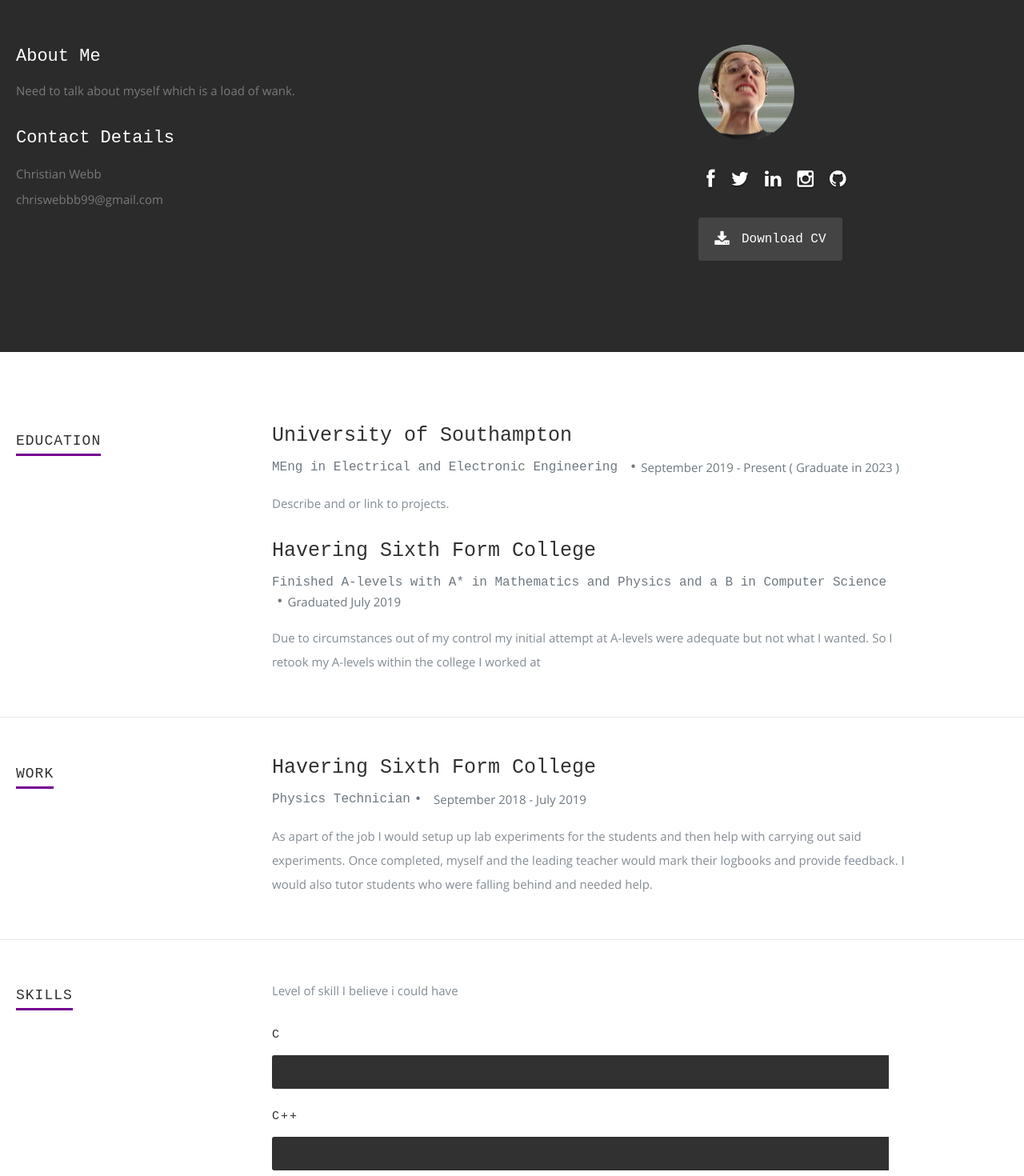
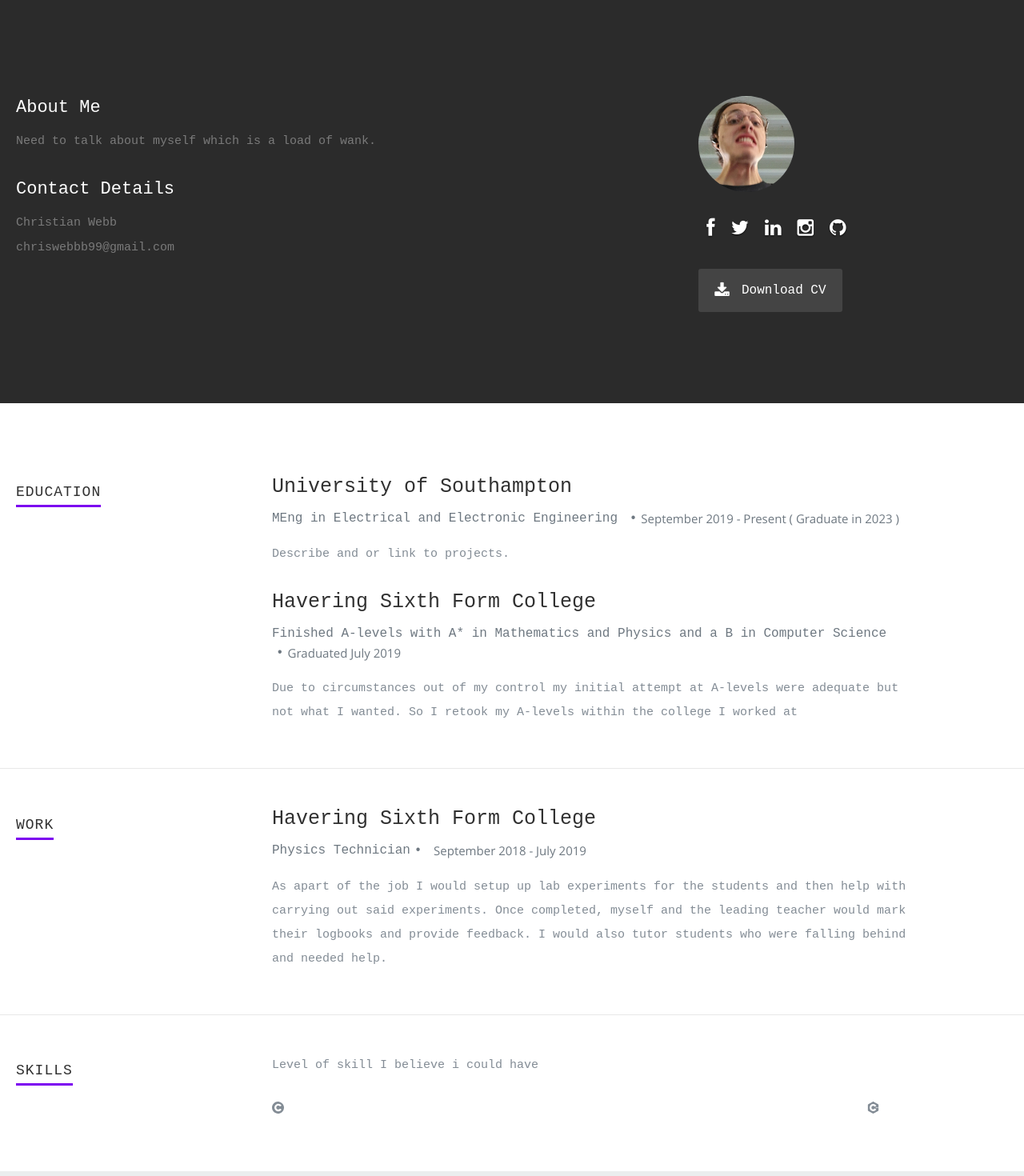
Before and after one commit to chriswebbb/Website, a React (Create React App) app in the folder my-react-app-two/: page / in a window 1280 px wide. Shown: the part 840-2310 px from the top of the page at 80% size. Built offline with nearby package versions, Linux system fonts and the light colour scheme.

Commit message:
Updated skills area

```diff
--- a/my-react-app-two/package.json
+++ b/my-react-app-two/package.json
@@ -9,6 +9,7 @@
     "react": "^16.2.0",
     "react-dom": "^16.2.0",
     "react-ga": "^2.7.0",
+    "react-icons": "^4.3.1",
     "react-scripts": "1.0.17"
   },
   "scripts": {
--- a/my-react-app-two/public/css/default.css
+++ b/my-react-app-two/public/css/default.css
@@ -143,7 +143,7 @@ html {
 
 body {
    background: #fff;
-   font-family: 'opensans-regular', sans-serif;
+   font-family: "Courier New", monospace;
    font-weight: normal;
    font-size: 15px;
    line-height: 30px;
@@ -159,7 +159,7 @@ body {
 
 h1, h2, h3, h4, h5, h6 {
    color: #313131;
-	font-family: 'opensans-bold', sans-serif;
+	font-family: "Courier New", monospace;
    font-weight: normal;
 }
 h1 a, h2 a, h3 a, h4 a, h5 a, h6 a { font-weight: inherit; }
@@ -692,11 +692,12 @@ input[type="checkbox"] { display: inline; }
 
 /*vertical offset*/
 
+.row .offset-t-1-9    { margin-top: 5%; }
+.row .offset-t-1    { margin-top: 8.33333%; }
 .row .offset-t-2    { margin-top: 16.66667%; }
 .row .offset-t-3    { margin-top: 25%; }
 .row .offset-t-4    { margin-top: 33.33333%; }
 .row .offset-t-5    { margin-top: 41.66667%; }
-.row .offset-t-1    { margin-top: 8.33333%; }
 .row .offset-t-6    { margin-top: 50%; }
 .row .offset-t-7    { margin-top: 58.33333%; }
 .row .offset-t-8    { margin-top: 66.66667%; }
--- a/my-react-app-two/public/css/layout.css
+++ b/my-react-app-two/public/css/layout.css
@@ -133,7 +133,7 @@ header .banner-text h2 span{
    vertical-align: bottom;
 }
 header .banner-text h1 a {
-   color: rgb(153, 0, 255);
+   color: #7c00f0;
 }
 header .banner-text hr {
    width: 60%;
@@ -155,7 +155,7 @@ header .social li {
    padding: 0;
 }
 header .social li a { color: #fff; }
-header .social li a:hover { color: #740091; }
+header .social li a:hover { color: #7c00f0; }
 
 /* scrolldown link */
 header .scrolldown a {
@@ -236,7 +236,7 @@ ul#nav {
    min-height: 48px;
    width: auto;
 
-   /* center align the menu */
+   /* right align the menu */
    text-align: right;
    margin-top: 15px;
    margin-right: 25px;
@@ -269,7 +269,11 @@ ul#nav li a {
 }
 
 ul#nav li a:active { background-color: transparent !important; }
-ul#nav li.current a { color: #F06000; }
+ul#nav li.current a {
+   text-align: left;
+   text-decoration: underline;
+   text-decoration-style: double;
+}
 
 /*
 ul#nav {
@@ -320,7 +324,7 @@ ul#nav li.current a { color: #F06000; }
 }
 
 #about a, #about a:visited  { color: #fff; }
-#about a:hover, #about a:focus { color: #11ABB0; }
+#about a:hover, #about a:focus { color: #7c00f0; }
 
 
 #about h2 {
@@ -369,7 +373,7 @@ ul#nav li.current a { color: #F06000; }
    padding: 0;
 }
 #about .social li a { color: #fff; }
-#about .social li a:hover { color: #740091; }
+#about .social li a:hover { color: #7c00f0; }
 
 
 /* ------------------------------------------------------------------ */
@@ -392,7 +396,7 @@ ul#nav li.current a { color: #F06000; }
    letter-spacing: 1px;
 }
 #cv h1 span {
-   border-bottom: 3px solid #740091;
+   border-bottom: 3px solid #7c00f0;
    padding-bottom: 6px;
 }
 #cv h3 {
@@ -465,6 +469,12 @@ ul#nav li.current a { color: #F06000; }
    line-height: 42px;
    border-radius: 3px 0 0 3px;
 }
+
+div.icons div.columns{
+   padding: 0px;
+   margin: 0px;
+}
+
 /*
 .git {
   	-moz-animation: git 2s ease;
--- a/my-react-app-two/src/Components/About.js
+++ b/my-react-app-two/src/Components/About.js
@@ -27,7 +27,7 @@ class About extends Component {
       <section id="about">
 
       <div className="row">
-         <div className="eight columns main-col">
+         <div className="eight columns offset-t-1-9 main-col">
             <h2>About Me</h2>
             <p>{bio}</p>
             <div className="row">
@@ -42,7 +42,7 @@ class About extends Component {
                </div>
             </div>
          </div>
-         <div className="four columns ">
+         <div className="four offset-t-1-9 columns ">
             <img className="profile-pic"  src={profilepic} alt="Profile Pic isn't loading" />
             <div className="main-col">
                <ul className="social">
--- a/my-react-app-two/src/Components/CV.js
+++ b/my-react-app-two/src/Components/CV.js
@@ -1,3 +1,90 @@
+import React, { Component } from 'react';
+import {SiCoursera, SiCplusplus} from 'react-icons/si';
+
+
+class CV extends Component {
+  render() {
+
+    if(this.props.data){
+      var skillmessage = this.props.data.skillmessage;
+      var education = this.props.data.education.map(function(education){
+        return <div key={education.school}><h3>{education.school}</h3>
+        <p className="info">{education.degree} <span>&bull;</span><em className="date">{education.graduated}</em></p>
+        <p>{education.description}</p></div>
+      })
+      var work = this.props.data.work.map(function(work){
+        return <div key={work.company}><h3>{work.company}</h3>
+            <p className="info">{work.title}<span>&bull;</span> <em className="date">{work.years}</em></p>
+            <p>{work.description}</p>
+        </div>
+      })
+      var skills = this.props.data.skills.map(function(skills){
+        var className = 'bar-expand '+skills.name.toLowerCase();
+        return <li key={skills.name}><span style={{width:skills.level}}className={className}></span><em>{skills.name}</em></li>
+      })
+    }
+
+    return (
+    <section id="cv">
+
+      <div className="row education">
+         <div className="three columns header-col">
+            <h1><span>Education</span></h1>
+         </div>
+
+         <div className="nine columns main-col">
+            <div className="row item">
+               <div className="twelve columns">
+                 {education}
+               </div>
+            </div>
+         </div>
+      </div>
+
+
+      <div className="row work">
+
+         <div className="three columns header-col">
+            <h1><span>Work</span></h1>
+         </div>
+
+         <div className="nine columns main-col">
+          {work}
+        </div>
+      </div>
+
+      <div className="row skill">
+
+        <div className="three columns header-col">
+            <h1><span>Skills</span></h1>
+         </div>
+
+        <div className="nine columns main-col">
+
+            <p>{skillmessage}
+            </p>
+
+          <div className="icons">
+            <div className="columns one">
+              <SiCoursera title="C"/>
+            </div>
+            <div className="columns one">
+              <SiCplusplus title="C++"/>
+            </div>
+
+          </div>
+
+			  </div>
+      </div>
+    </section>
+    );
+  }
+}
+
+export default CV;
+
+
+/*
 import React, { Component } from 'react';
 
 class CV extends Component {
@@ -77,3 +164,5 @@ class CV extends Component {
 }
 
 export default CV;
+
+*/
```
Also changed, not shown: 1 other file (tests, documents, lock files or other folders).
